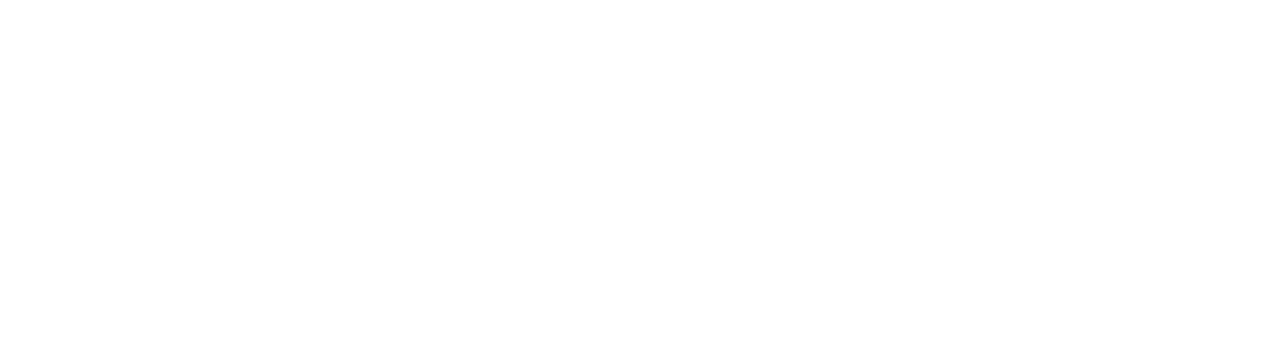
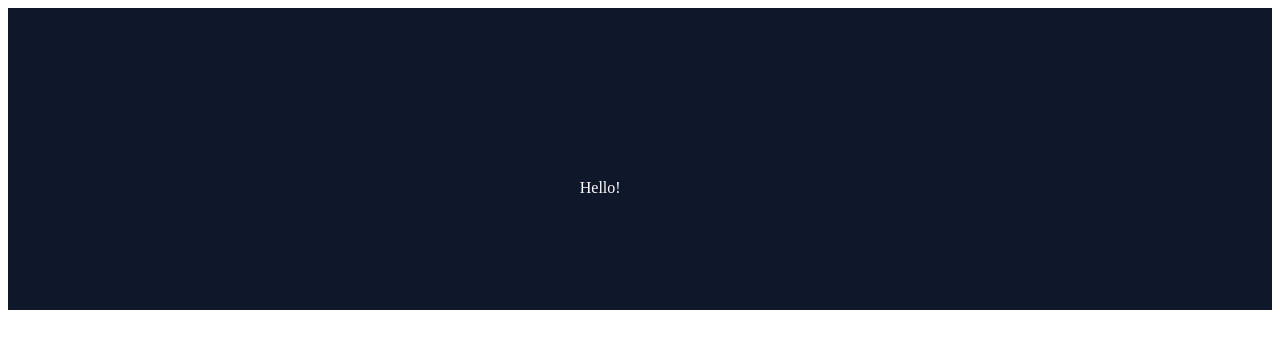
Before and after one commit to Gosia-Magdzik/portfolio, a React (Create React App) app: page / in a window 1280 px wide. Shown: the top 348 px of the page. Built offline with nearby package versions, Linux system fonts and the light colour scheme; a web font is replaced by a local one.

Commit message:
New component has been created and applied to App

```diff
--- a/src/App.js
+++ b/src/App.js
@@ -1,12 +1,17 @@
 import React from 'react';
-import { MainBody } from './styles/Global.styled';
+import { Container, MainBody } from './styles/Global.styled';
 import { ThemeProvider } from 'styled-components';
 import { theme } from './utils/Theme'
+import { Showcase } from './components/Showcase'
 
 function App() {
   return (
     <ThemeProvider theme={theme}>
-      <MainBody />
+      <MainBody>
+        <Container>
+          <Showcase/>
+        </Container>
+      </MainBody>
     </ThemeProvider>
   );
 }
--- a/src/components/Showcase.js
+++ b/src/components/Showcase.js
@@ -8,10 +8,25 @@
     IconContainer,
 } from '../styles/Global.styled';
 
-const Showcase = () => {
+export const Showcase = () => {
   return (
-    <div>Showcase</div>
+    <PaddingContainer
+        id="Home"
+        left="3%"
+        right="10%"
+        top="15%"
+        bottom="10%"
+    >
+        <FlexContainer
+            align="center"
+            fullWidthChild
+        >
+            <div>
+                <Heading size="h4">
+                    Hello!
+                </Heading>
+            </div>
+        </FlexContainer>
+    </PaddingContainer>
   )
 }
-
-export default Showcase
```
